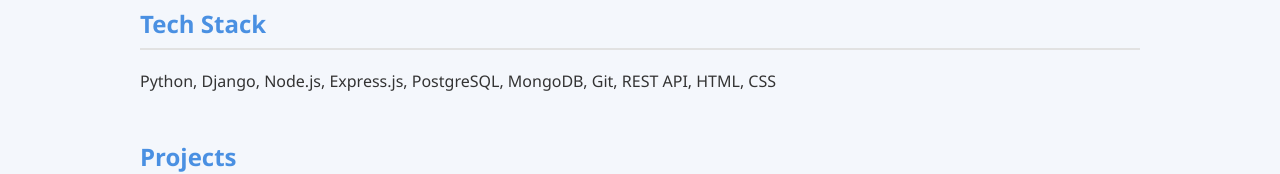
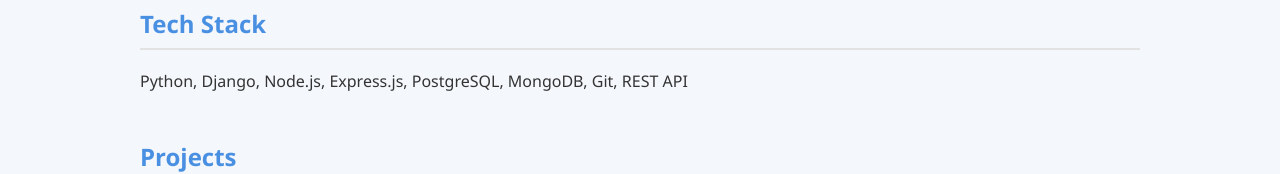
Before and after one commit to tunji-solomon/my-portfolio, a plain HTML site: page index.html in a window 1280 px wide. Shown: the part 524-698 px from the top of the page. Drawn offline with Linux system fonts and the light colour scheme.

```diff
--- a/index.html
+++ b/index.html
@@ -27,7 +27,7 @@
 
           <div class="section">
             <h2>Tech Stack</h2>
-            <p>Python, Django, Node.js, Express.js, PostgreSQL, MongoDB, Git, REST API, HTML, CSS</p>
+            <p>Python, Django, Node.js, Express.js, PostgreSQL, MongoDB, Git, REST API</p>
           </div>
 
           <div class="section">
```
